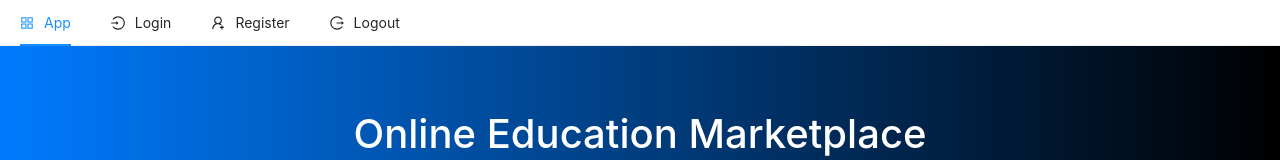
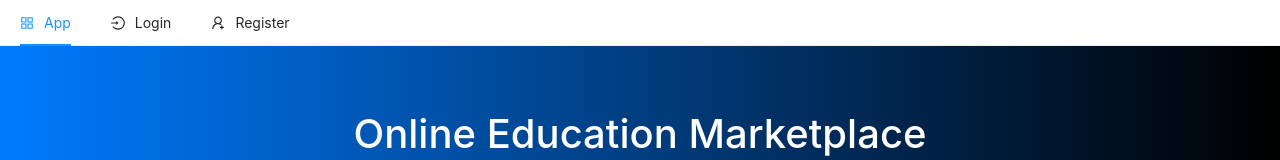
Before and after one commit to borguuh/coding_lessons, a Next.js app in the folder client/: page / in a window 1280 px wide. Shown: the top 160 px of the page. Built offline with nearby package versions, Linux system fonts and the light colour scheme.

Commit message:
conditional nav links

```diff
--- a/client/components/TopNav.js
+++ b/client/components/TopNav.js
@@ -3,6 +3,7 @@
 import Link from "next/link";
 import {
   AppstoreOutlined,
+  CoffeeOutlined,
   LoginOutlined,
   LogoutOutlined,
   UserAddOutlined,
@@ -12,12 +13,13 @@
 import { useRouter } from "next/router";
 import { toast } from "react-toastify";
 
-const { Item } = Menu;
+const { Item, SubMenu } = Menu;
 
 const TopNav = () => {
   const [current, setCurrent] = useState("");
 
   const { state, dispatch } = useContext(Context);
+  const { user } = state;
 
   const router = useRouter();
 
@@ -45,6 +47,8 @@
         </Link>
       </Item>
 
+      {user === null && (
+        <>
           <Item
             key="/login"
             onClick={(e) => setCurrent(e.key)}
@@ -64,10 +68,20 @@
               <a>Register</a>
             </Link>
           </Item>
+        </>
+      )}
 
-      <Item onClick={logout} icon={<LogoutOutlined />} className="float-right">
+      {user !== null && (
+        <SubMenu
+          icon={<CoffeeOutlined />}
+          title={user && user.name}
+          className="float-right"
+        >
+          <Item onClick={logout} className="float-right">
             Logout
           </Item>
+        </SubMenu>
+      )}
     </Menu>
   );
 };
```
Lines whose indentation alone changed are shown as unchanged.
